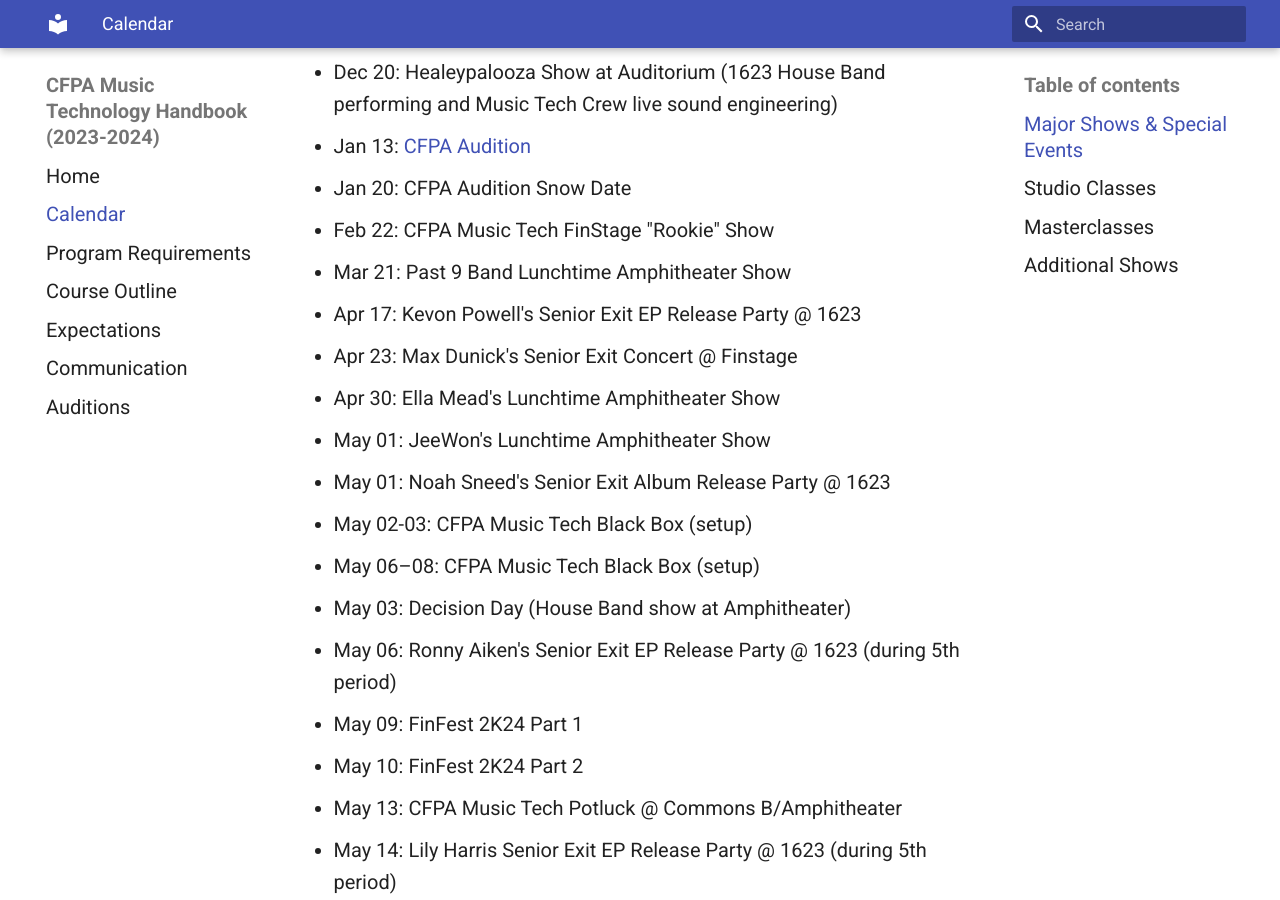
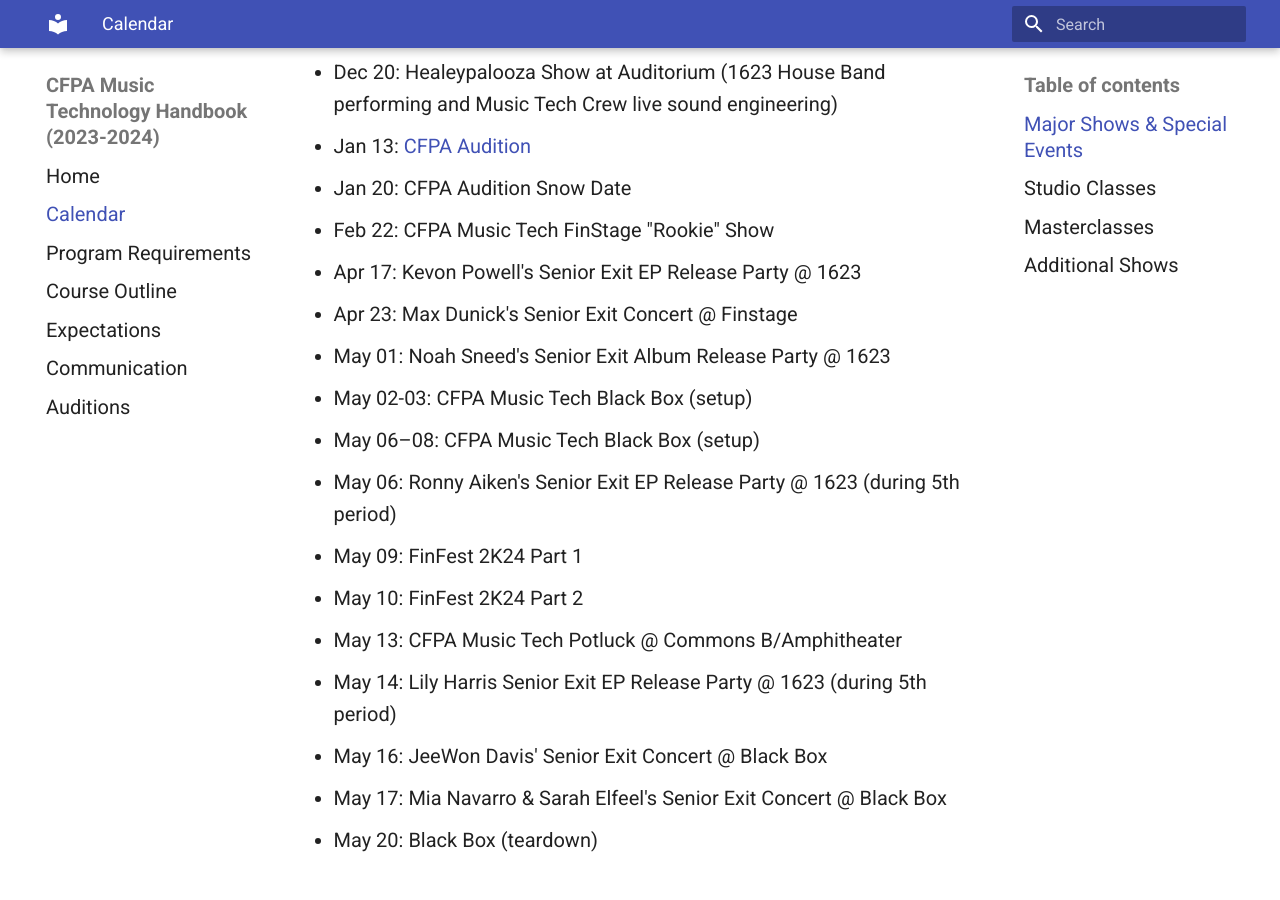
Before and after one commit to sophia-sms/handbook, an MkDocs documentation site: the page built from docs/calendar.md, in a window 1280 px wide and 900 px high, scrolled down 734 px. Built offline with MkDocs 1.6.1 and Material for MkDocs 9.7.7, drawn with Linux system fonts in a browser that asks for light colours; some of the changed text lies outside the part shown.

Commit message:
Update calendar.md

```diff
--- a/docs/calendar.md
+++ b/docs/calendar.md
@@ -18,15 +18,11 @@ These are for students in the CFPA Music Tech program (except for Back-To-School
 - Jan 13: [CFPA Audition](https://colganhs.pwcs.edu/cfpa/auditions/)
 - Jan 20: CFPA Audition Snow Date
 - Feb 22: CFPA Music Tech FinStage "Rookie" Show
-- Mar 21: Past 9 Band Lunchtime Amphitheater Show
 - Apr 17: Kevon Powell's Senior Exit EP Release Party @ 1623
 - Apr 23: Max Dunick's Senior Exit Concert @ Finstage
-- Apr 30: Ella Mead's Lunchtime Amphitheater Show
-- May 01: JeeWon's Lunchtime Amphitheater Show
 - May 01: Noah Sneed's Senior Exit Album Release Party @ 1623
 - May 02-03: CFPA Music Tech Black Box (setup)
 - May 06–08: CFPA Music Tech Black Box (setup)
-- May 03: Decision Day (House Band show at Amphitheater)
 - May 06: Ronny Aiken's Senior Exit EP Release Party @ 1623 (during 5th period)
 - May 09: FinFest 2K24 Part 1
 - May 10: FinFest 2K24 Part 2
```
Also changed, not shown: other parts of docs/calendar.md (+1 -0 lines).
